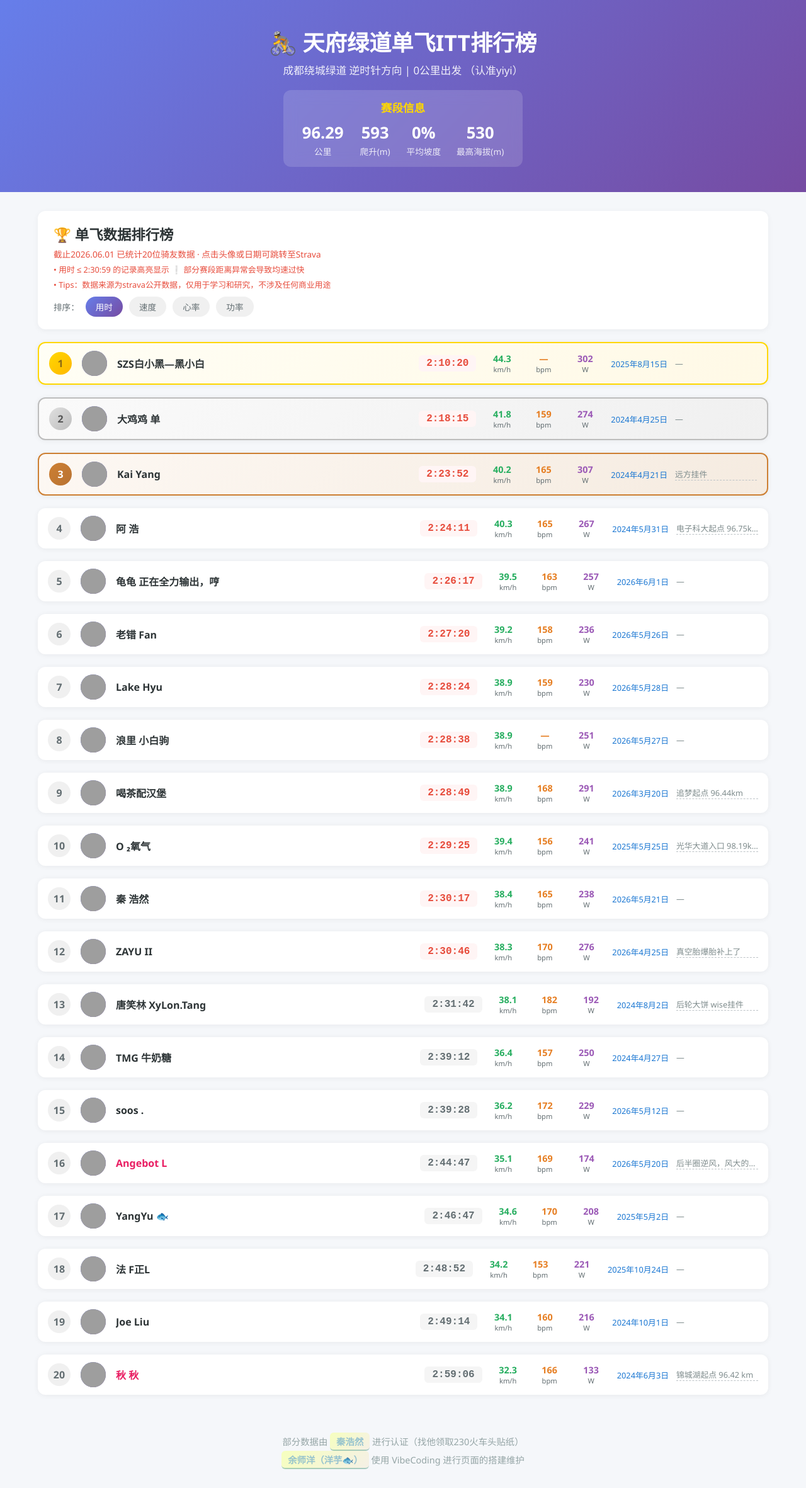
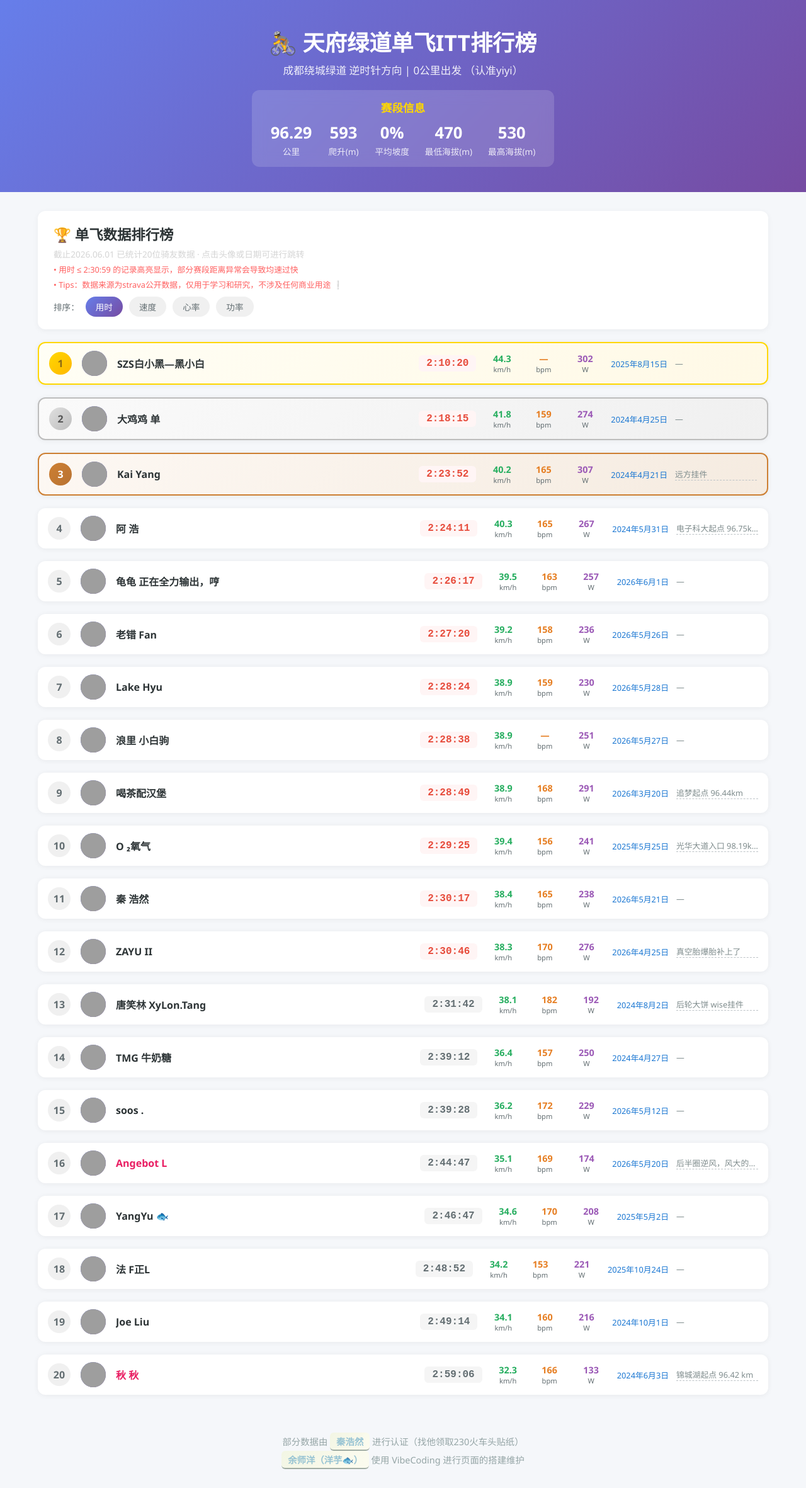
Before and after one commit to techysy/techysy.github.io, a Jekyll site: the page tianfu-itt.html, which Jekyll copies as it is, in a window 1280 px wide, cut to the strip 0-2363 px from the top of the page. Shown: the whole strip at 63% size. Built offline with Jekyll 4.4.1, drawn with Linux system fonts in a browser that asks for light colours; grey boxes are pictures that could not be loaded.

Commit message:
Update styles and content in tianfu-itt.html
睡前更新

```diff
--- a/tianfu-itt.html
+++ b/tianfu-itt.html
@@ -348,12 +348,12 @@
         }
 
         .highlight-link {
-            background: linear-gradient(135deg, #f6ffbe, #f5f0e6);
+            background: linear-gradient(135deg, #f0f4d391, #fffdebba);
             color: #7eb5cdcc !important;
             padding: 3px 10px;
             border-radius: 6px;
             display: inline-block;
-            border-bottom: 2px solid #6daba98f !important;
+            border-bottom: 2px solid #26414068 !important;
             text-decoration: none !important;
             font-weight: 600;
             transition: all 0.2s ease;
@@ -452,6 +452,10 @@
                     <div class="stat-label">平均坡度</div>
                 </div>
                 <div class="stat-item">
+                    <div class="stat-value">470</div>
+                    <div class="stat-label">最低海拔(m)</div>
+                </div>
+                <div class="stat-item">
                     <div class="stat-value">530</div>
                     <div class="stat-label">最高海拔(m)</div>
                 </div>
@@ -464,9 +468,9 @@
             <div>
                 <h2 class="section-title">🏆 单飞数据排行榜</h2>
 
-                <p class="section-subtitle" id="statsCount" style="font-size: 0.85em; color: #e74c3c; margin-top: 5px;"></p>
-                <p style="font-size: 0.8em; color: #e74c3c; margin-top: 5px;">• 用时 ≤ 2:30:59 的记录高亮显示  ❕ 部分赛段距离异常会导致均速过快</p>
-                <p style="font-size: 0.8em; color: #e74c3c; margin-top: 5px;">• Tips：数据来源为strava公开数据，仅用于学习和研究，不涉及任何商业用途</p>
+                <p class="section-subtitle" id="statsCount" style="font-size: 0.85em; color: #c1c1c1b1; margin-top: 5px;"></p>
+                <p style="font-size: 0.8em; color: #ff5f5f;; margin-top: 5px;">• 用时 ≤ 2:30:59 的记录高亮显示，部分赛段距离异常会导致均速过快</p>
+                <p style="font-size: 0.8em; color: #ff5f5f; margin-top: 5px;">• Tips：数据来源为strava公开数据，仅用于学习和研究，不涉及任何商业用途 ❕ </p>
             </div>
             <div style="display: flex; gap: 10px; margin-top: 10px;">
                 <span style="font-size: 0.85em; color: #636e72; align-self: center;">排序：</span>
@@ -616,7 +620,7 @@
             const year = now.getFullYear();
             const month = String(now.getMonth() + 1).padStart(2, '0');
             const day = String(now.getDate()).padStart(2, '0');
-            document.getElementById('statsCount').textContent = `截止${year}.${month}.${day} 已统计${ridersData.length}位骑友数据 · 点击头像或日期可跳转至Strava`;
+            document.getElementById('statsCount').textContent = `截止${year}.${month}.${day} 已统计${ridersData.length}位骑友数据 · 点击头像或日期可进行跳转`   ;
         }
 
         function updateDate() {
```
